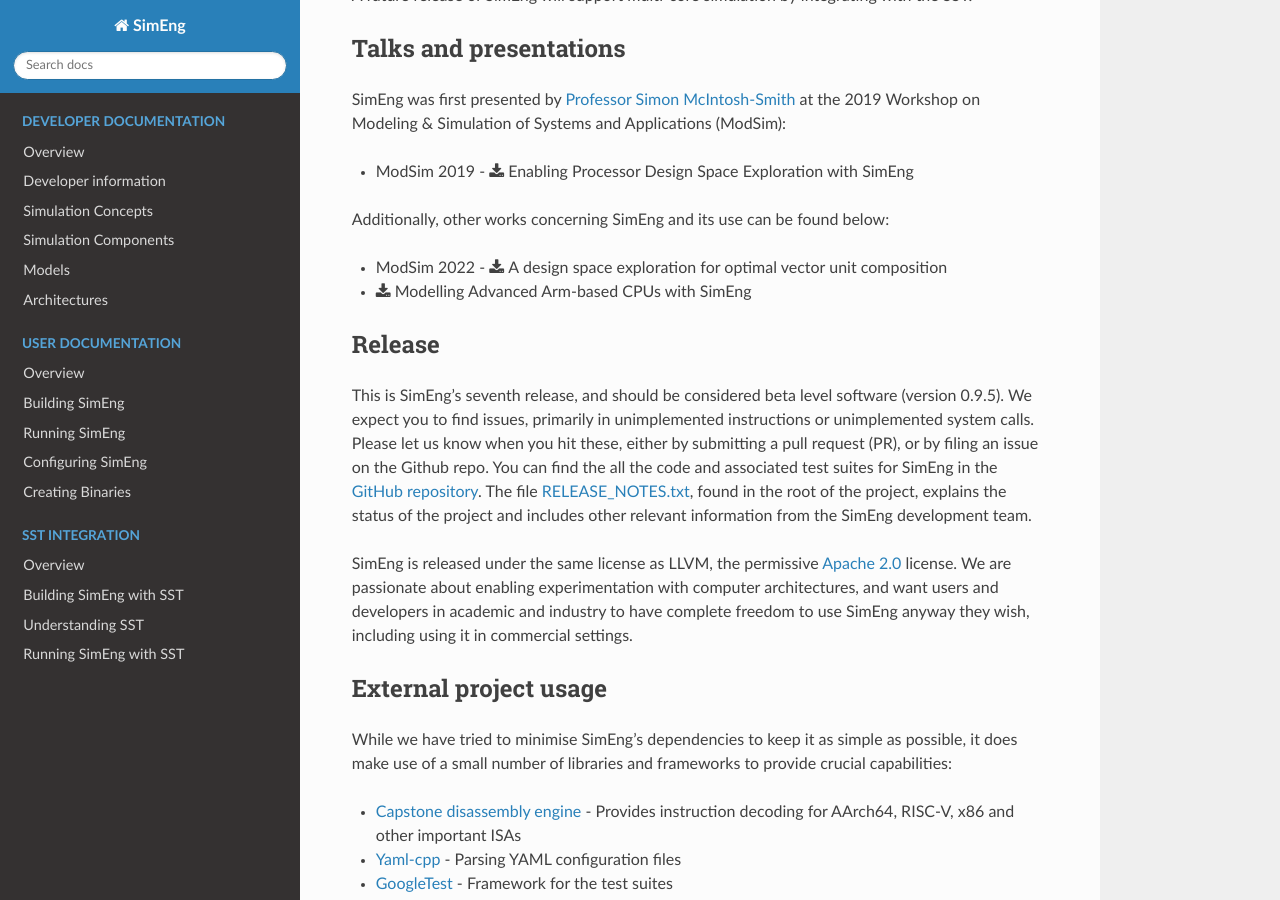
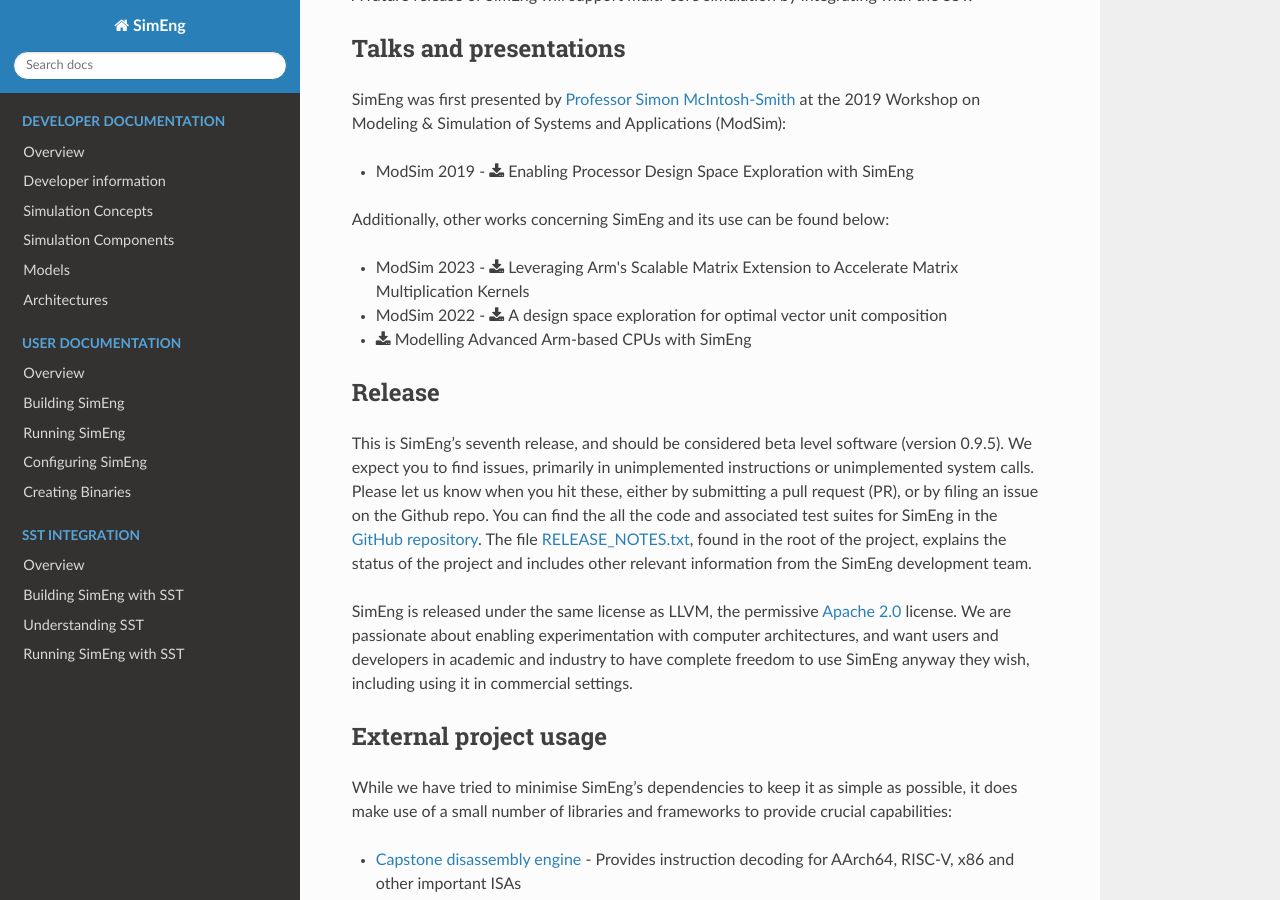
Before and after one commit to UoB-HPC/SimEng, a Sphinx documentation site: the page built from docs/sphinx/index.rst, in a window 1280 px wide and 900 px high, scrolled down 1540 px. Built offline with Sphinx 7.4.7 and the Read the Docs theme 2.0.0, drawn with Linux system fonts in a browser that asks for light colours; pages that are not in the unit, such as notebooks, are missing from menus.

Commit message:
Added link for modsim23 poster (#334)

```diff
--- a/docs/sphinx/index.rst
+++ b/docs/sphinx/index.rst
@@ -70,6 +70,7 @@
 
 Additionally, other works concerning SimEng and its use can be found below:
 
+- ModSim 2023 - :download:`Leveraging Arm's Scalable Matrix Extension to Accelerate Matrix Multiplication Kernels <assets/modsim23_poster.pdf>`
 - ModSim 2022 - :download:`A design space exploration for optimal vector unit composition <assets/modsim22_poster.pdf>`
 - :download:`Modelling Advanced Arm-based CPUs with SimEng <assets/simeng_arm_cpus.pdf>`
 
```
Also changed, not shown: 1 other file.
